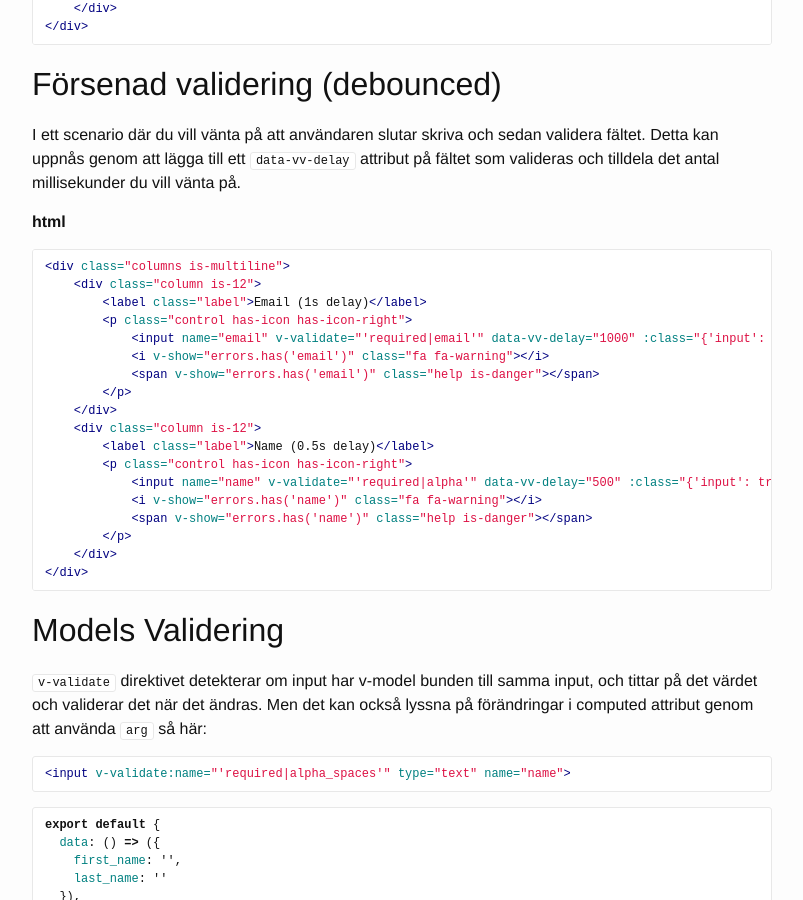
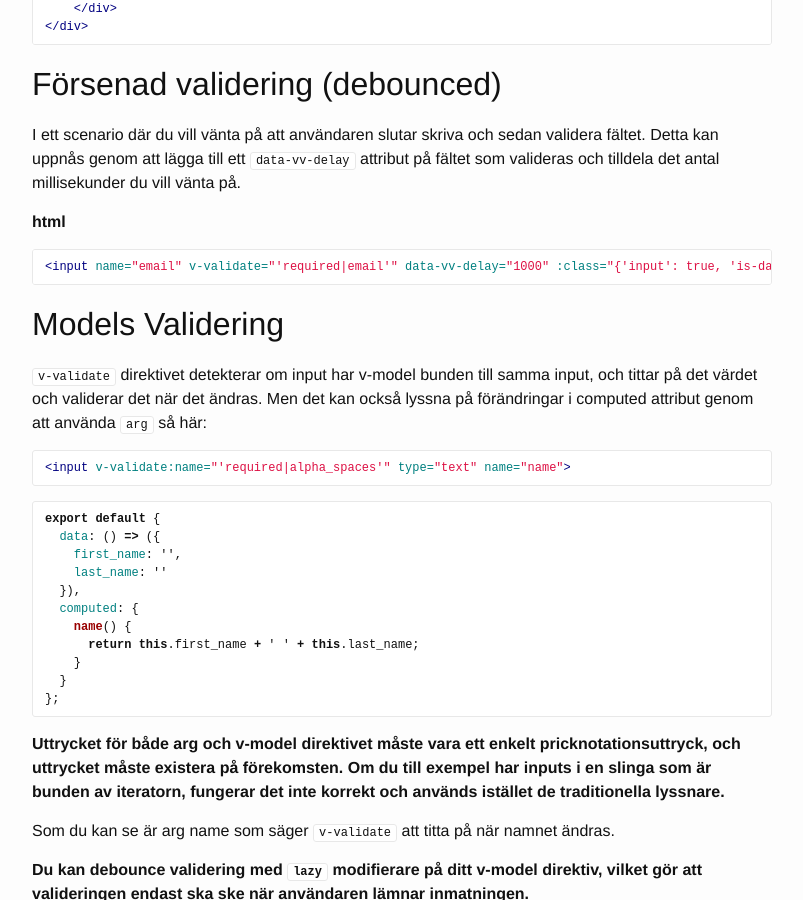
Before and after one commit to develdoe/develdoe.github.io, a Jekyll site: the page built from _posts/2018-02-26-veevalidate.md, in a window 1280 px wide and 900 px high, scrolled down 1814 px. Shown: the whole window, without its empty margins (238-1041 px from the left). Built offline with Jekyll 4.4.1, drawn with Linux system fonts in a browser that asks for light colours.

Commit message:
Create 2018-02-26-veevalidate.md

````diff
--- a/_posts/2018-02-26-veevalidate.md
+++ b/_posts/2018-02-26-veevalidate.md
@@ -91,24 +91,7 @@ I ett scenario där du vill vänta på att användaren slutar skriva och sedan v
 
 **html**
 ```html
-<div class="columns is-multiline">
-    <div class="column is-12">
-        <label class="label">Email (1s delay)</label>
-        <p class="control has-icon has-icon-right">
-            <input name="email" v-validate="'required|email'" data-vv-delay="1000" :class="{'input': true, 'is-danger': errors.has('email') }" type="text" placeholder="Email">
-            <i v-show="errors.has('email')" class="fa fa-warning"></i>
-            <span v-show="errors.has('email')" class="help is-danger">{{ errors.first('email') }}</span>
-        </p>
-    </div>
-    <div class="column is-12">
-        <label class="label">Name (0.5s delay)</label>
-        <p class="control has-icon has-icon-right">
-            <input name="name" v-validate="'required|alpha'" data-vv-delay="500" :class="{'input': true, 'is-danger': errors.has('name') }" type="text" placeholder="Name">
-            <i v-show="errors.has('name')" class="fa fa-warning"></i>
-            <span v-show="errors.has('name')" class="help is-danger">{{ errors.first('name') }}</span>
-        </p>
-    </div>
-</div>
+<input name="email" v-validate="'required|email'" data-vv-delay="1000" :class="{'input': true, 'is-danger': errors.has('email') }" type="text" placeholder="Email">
 ```
 
 ## Models Validering
````
